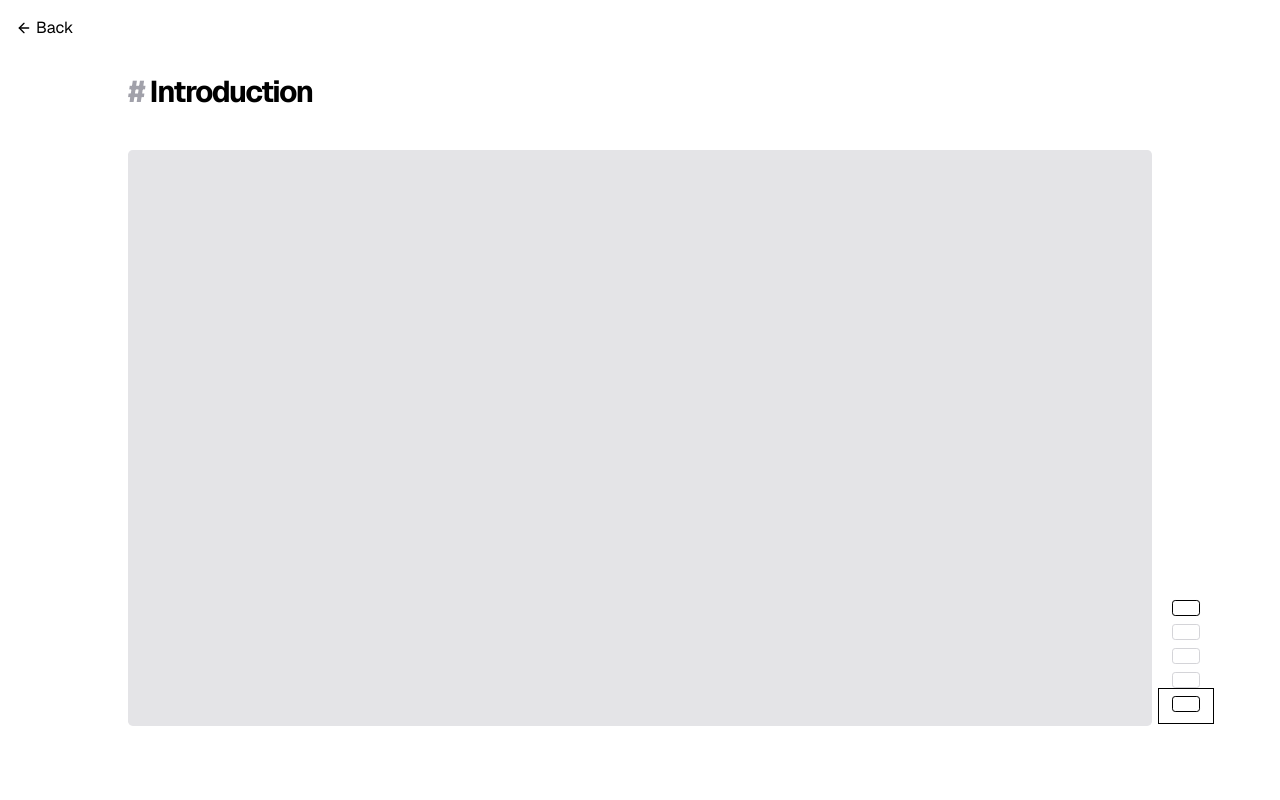
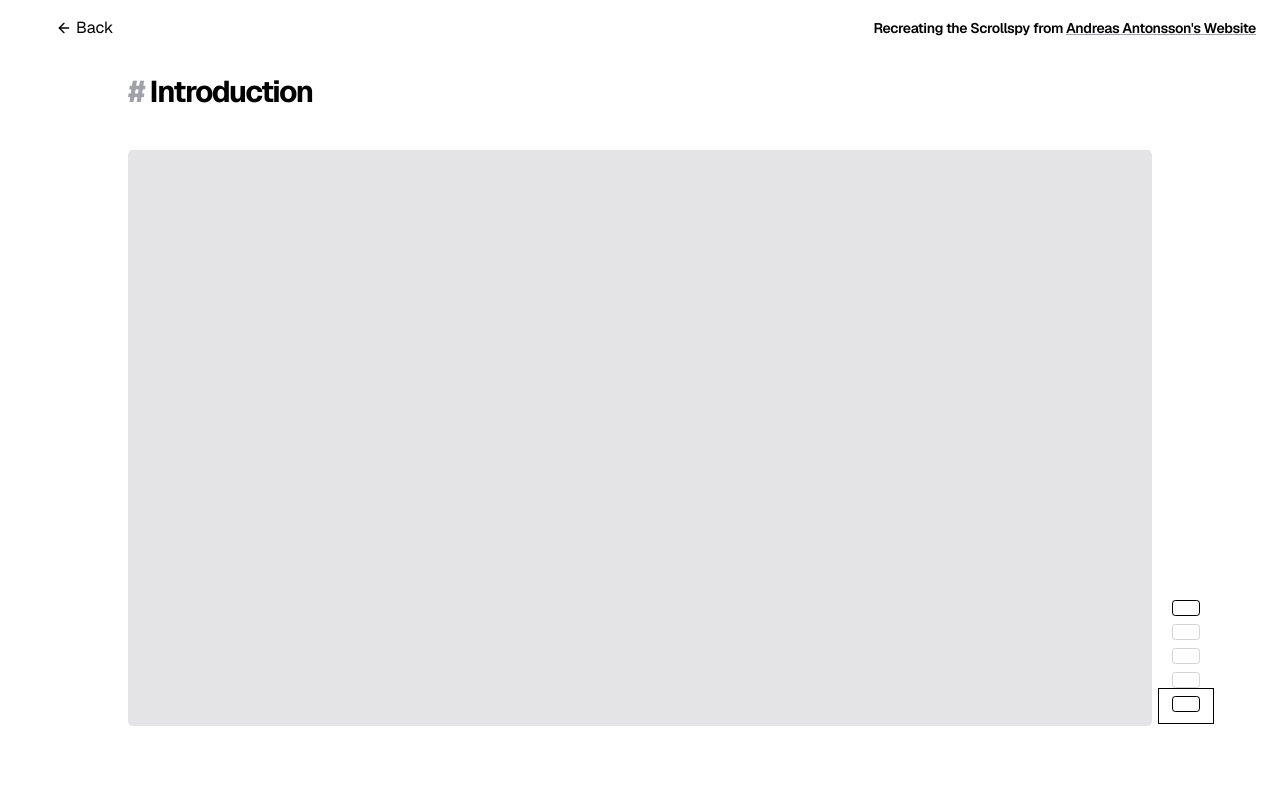
Before and after one commit to Jeff-Maina/lab, a Next.js app: page /projects/andreas_antonsson_website_scrollspy in a window 1280 px wide. Shown: the top 800 px of the page. Built offline with nearby package versions, Linux system fonts and the light colour scheme.

Commit message:
Add project name

```diff
--- a/src/app/projects/andreas_antonsson_website_scrollspy/page.tsx
+++ b/src/app/projects/andreas_antonsson_website_scrollspy/page.tsx
@@ -33,13 +33,20 @@ const page: FC = () => {
   return (
     <ReactLenis root options={{ lerp: 0.1 }}>
       <main className="max-w-5xl m-auto w-full min-h-screen pt-10 lg:pt-0 flex flex-col gap-10 lg:gap-0 p-6 lg:p-0">
-        <header className="lg:fixed top-4 left-4 z-50 w-full items-center justify-between">
+        <header className="lg:fixed flex top-4 left-4 z-50 w-full items-center justify-between lg:px-10">
           <Link href="/" className="flex items-center gap-1">
             <ArrowLeft size={16} />
             Back
           </Link>
-          <p>
-
+          <p className="text-sm font-semibold tracking-tight hidden lg:block">
+            Recreating the Scrollspy from{" "}
+            <a
+              href="https://mrpops.ua/en"
+              target="_blank"
+              className="underline decoration-zinc-400 "
+            >
+              Andreas Antonsson's Website
+            </a>
           </p>
         </header>
         <section
```
